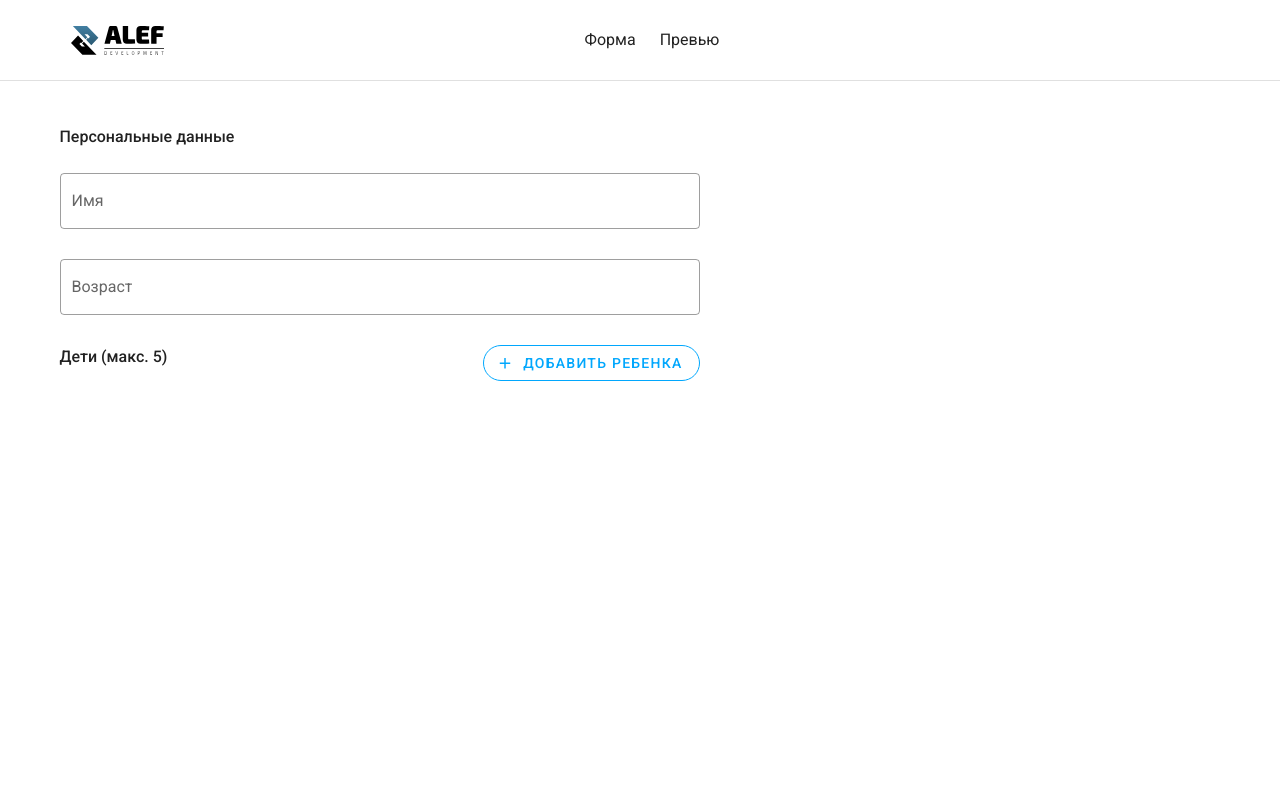
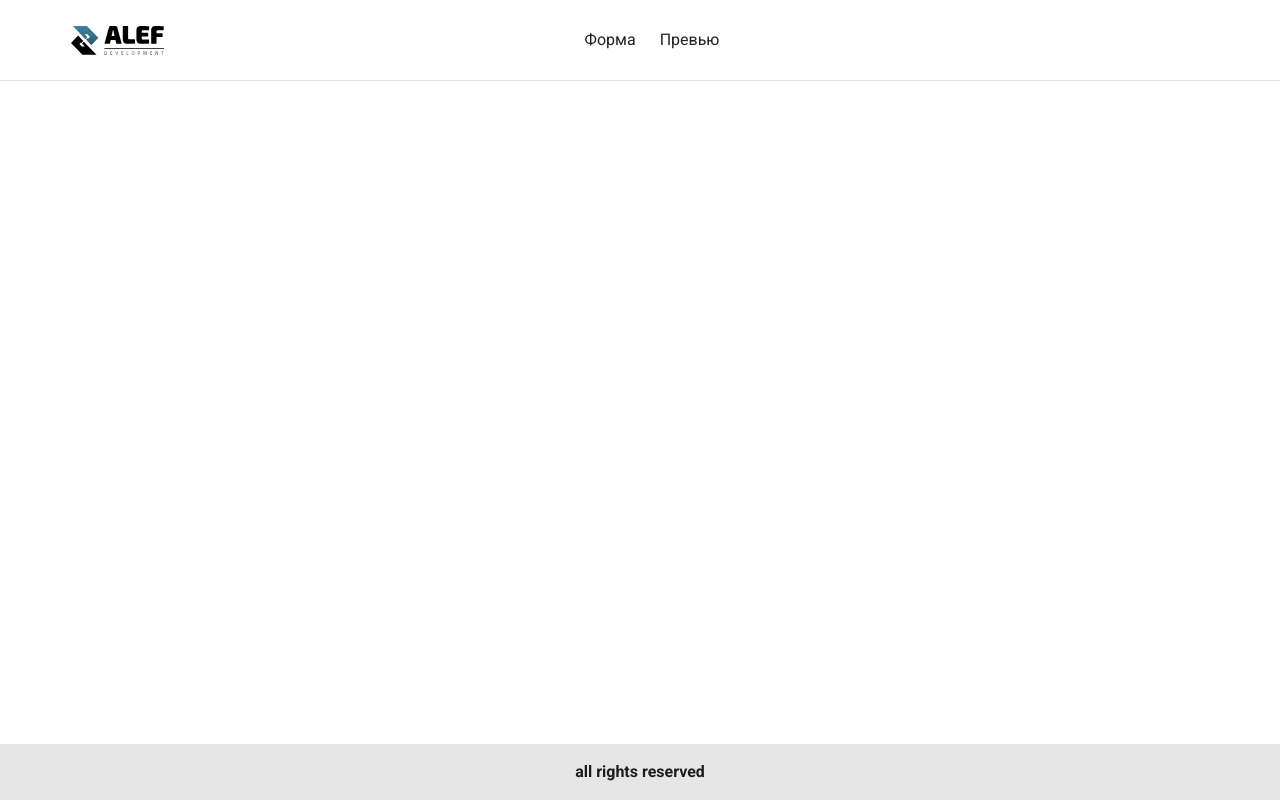
Before and after one commit to Hy5ton/alef-test, a Vue app: page /form in a window 1280 px wide. Built offline with nearby package versions, Linux system fonts and the light colour scheme.

Commit message:
[App] wip: Добавить список детей

```diff
--- a/src/App.vue
+++ b/src/App.vue
@@ -5,37 +5,26 @@
     <v-main>
       <router-view/>
     </v-main>
+    <BottomMenu/>
   </v-app>
 </template>
 
 <script>
-
-// <template>
-//   <div id="app">
-//     <nav>
-//       <router-link to="/">Home</router-link> |
-//       <router-link to="/about">About</router-link>
-//     </nav>
-//     <router-view/>
-//   </div>
-// </template>
-
-
-
-
-// import PersonalData from './components/PersonalData';
 import TopMenu from './components/TopMenu.vue';
+import BottomMenu from './components/BottomMenu.vue';
 
 export default {
   name: 'App',
 
   components: {
-    // PersonalData,
     TopMenu,
+    BottomMenu
   },
-
-  data: () => ({
-    //
-  }),
 };
 </script>
+
+<style scooped>
+html, body {
+  overflow: hidden;
+}
+</style>
--- /dev/null
+++ b/src/components/BottomMenu.vue
@@ -0,0 +1,9 @@
+<template>
+<v-footer color="rgba(17, 17, 17, 0.1)" padless>
+  <v-row justify="center" no-gutters>
+    <v-col class="py-4 text-center font-weight-regular" cols="12">
+      <strong>all rights reserved</strong>
+    </v-col>
+  </v-row>
+</v-footer>
+</template>
--- a/src/components/PersonalData.vue
+++ b/src/components/PersonalData.vue
@@ -2,39 +2,38 @@
   <v-container>
     <div class="personal-data">
       <div class="label">Персональные данные</div>
-      <text-field label='Имя' class="user" style="margin-top: 3vh;" />
-      <text-field label='Возраст' class="user" />
+      <v-text-field v-model="generalInformation.name" label='Имя' class="user" style="margin-top: 3vh;" outlined />
+      <v-text-field v-model="generalInformation.age" label='Возраст' class="user" outlined />
       <div style="display: flex;">
-        <div class="label">Дети (макс. 5)</div>
-        <v-btn v-if="childrenList.length !== 5" @click="addChildren" rounded size="large" outlined style="color: rgba(1, 167, 253, 1);" class="add-children">
+        <div v-if="childrenList.length" class="label">Дети (макс. 5)</div>
+        <v-btn v-if="childrenList.length !== 5" @click="addChildren" rounded large outlined style="color: rgba(1, 167, 253, 1); border-width: 2px;" class="add-children"  >
           <v-icon dark left> mdi-plus </v-icon>
           Добавить ребенка
         </v-btn>
       </div>
       <div v-for="(children, index) in childrenList" :key="children.id" style="margin-top: 3vh;" class="child-list">
-        <text-field v-model="childrenList[index].name" label='Имя' />
-        <text-field v-model="childrenList[index].age" label='Возраст' />
+        <v-text-field v-model="childrenList[index].name " outlined label='Имя' />
+        <v-text-field v-model="childrenList[index].age" outlined label='Возраст' />
         <v-btn @click="deleteChildren(index)" rounded size="large" text style="margin-top: 1vh; color: rgba(1, 167, 253, 1);" class="add-children">
           Удалить
         </v-btn>
       </div>
+      <v-btn v-if="childrenList.length" @click="saveGeneralInformation" depressed dark rounded large style="margin-top: 1vh; background-color: rgba(1, 167, 253, 1)">
+        Сохранить
+      </v-btn>
     </div>
   </v-container>
 </template>
 
 <script>
-import TextField from './TextField.vue'
 
 export default {
   name: 'PersonalData',
 
-  components: {
-    TextField
-  },
-
   data() {
     return {
       childrenList: [],
+      generalInformation: {},
     }
   },
 
@@ -47,10 +46,11 @@ export default {
     },
 
     deleteChildren(index) {
-      console.log(this.childrenList)
-      console.log(index)
-      this.childrenList.splice(index + 1, 1)
-      console.log(this.childrenList)
+      this.childrenList.splice(index, 1)
+    },
+
+    saveGeneralInformation() {
+      this.generalInformation = { ...this.generalInformation, childrens: { value: this.childrenList } };
     }
   }
 }
@@ -69,6 +69,7 @@ export default {
 .personal-data {
   margin-top: 4vh;
   width: 50vw;
+  margin: 0 auto;
 }
 
 .add-children {
--- a/src/components/TopMenu.vue
+++ b/src/components/TopMenu.vue
@@ -3,7 +3,7 @@
     <img src='/icons/logo.svg' />
     <div class="menu-container">
       <div class="menu-button">
-        <div @click="someMeth('/form')">Форма</div>
+        <div @click="someMeth('/')">Форма</div>
         <div @click="someMeth('/preview')">Превью</div>
       </div>
     </div>
--- a/src/router/index.js
+++ b/src/router/index.js
@@ -6,7 +6,7 @@ Vue.use(VueRouter)
 
 const routes = [
   {
-    path: '/form',
+    path: '/',
     name: 'form',
     component: PersonalData
   },
```
